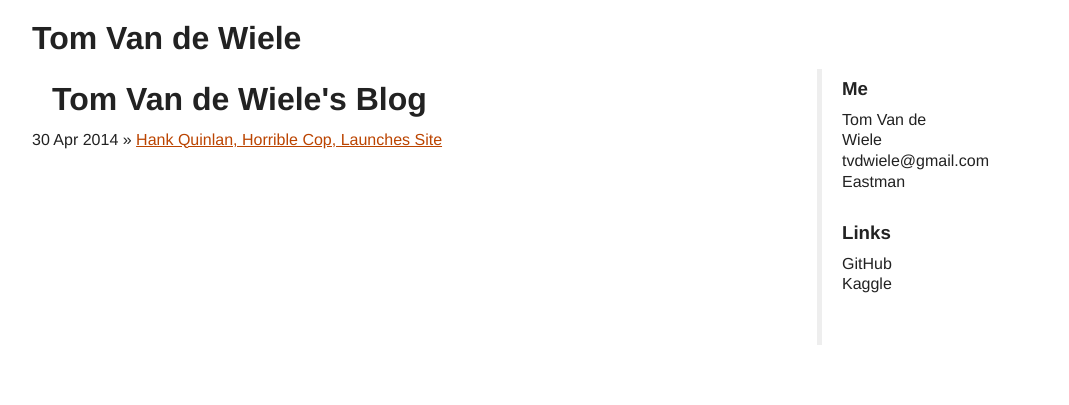
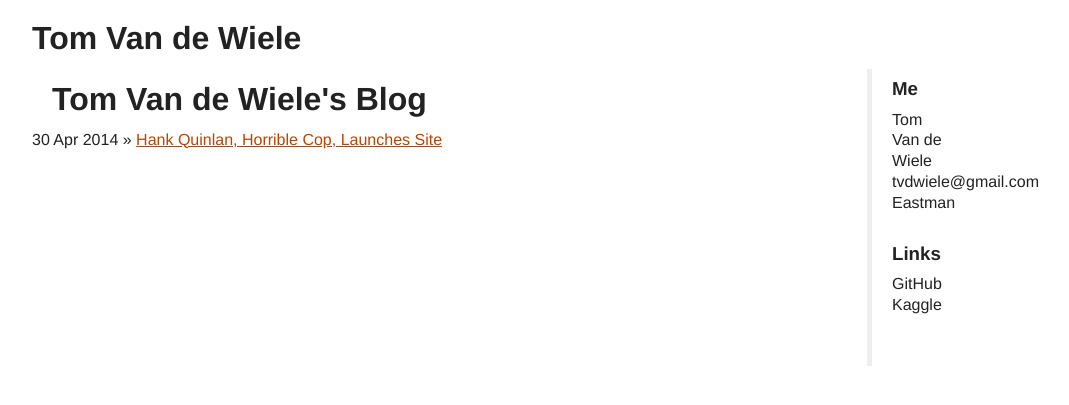
Before and after one commit to ttvand/ttvand.github.io, a Jekyll site: the page built from blog/index.html, in a window 1280 px wide. Shown: the top 405 px of the page, without its empty margins (153-1222 px from the left). Built offline with Jekyll 4.4.1, drawn with Linux system fonts in a browser that asks for light colours; comment, search, counter and statistics services are not loaded.

Commit message:
Update default.css

```diff
--- a/stylesheets/default.css
+++ b/stylesheets/default.css
@@ -42,7 +42,7 @@ h1 a, h1 a:link, h1 a:visited {
 }
 
 #sidebar {
-  width: 100px;
+  width: 50px;
   padding: 10px 20px 20px 20px;
   border-left: 5px solid #eee;
   float: right;
@@ -121,7 +121,7 @@ pre.highlight {
 }
 
 #search_area {
-  width: 80px;
+  width: 120px;
   float: right;
   margin: 19px 50px;
   position: relative;
```
